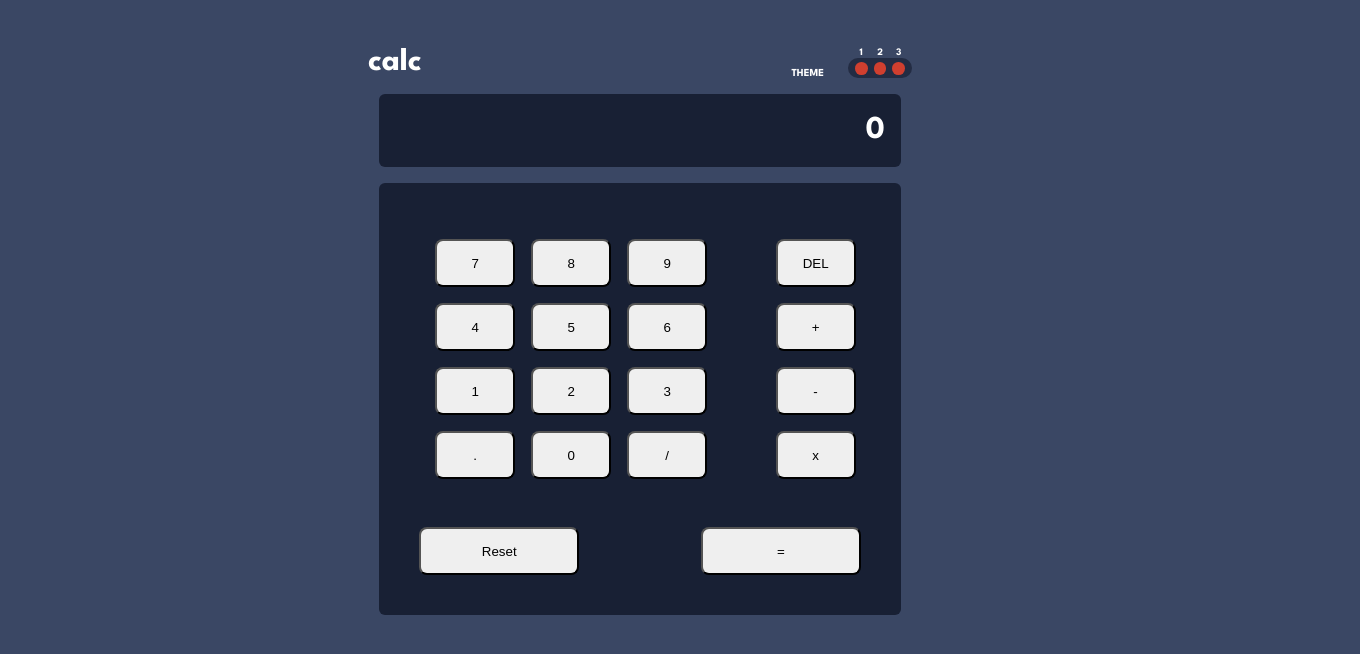
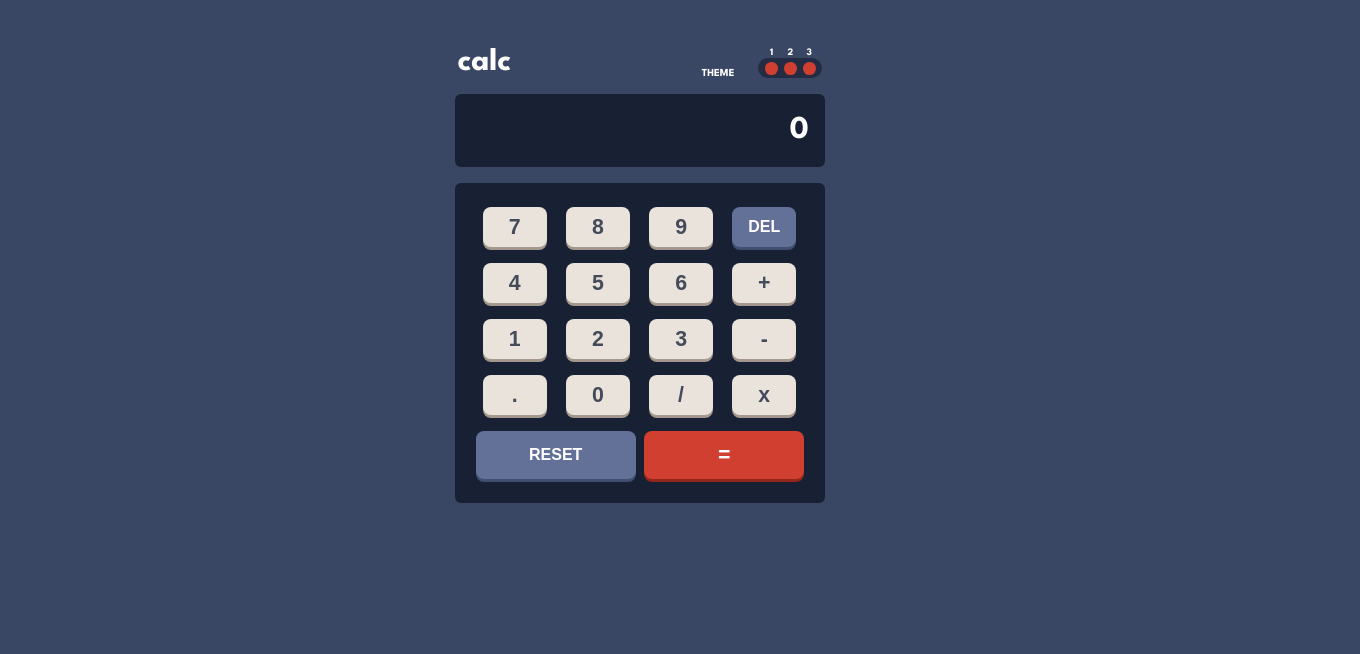
Before and after one commit to pandaCarol/calculator, a React (Create React App) app: page / in a window 1280 px wide. Shown: the top 654 px of the page, 1360 px wide, since content can reach past the window. Built offline with nearby package versions, Linux system fonts and the light colour scheme.

Commit message:
scss almost done

```diff
--- a/src/App.js
+++ b/src/App.js
@@ -1,9 +1,11 @@
 import logo from './logo.svg';
 import './app.scss';
-import React, { useEffect, useRef, useState } from 'react';
+import React, { useContext, createContext, useState } from 'react';
 import Headers from './headers';
 import Outputs from './outputs';
 import InputButtons from './inputs';
+
+const Themetoggle = createContext(null);
 
 function operation (outputs, result) {
   let previousPow, currentPow, calculater;
@@ -35,6 +37,8 @@ function App() {
   const [outputs, setOutputs] = useState("");
   const [inputs, setInputs] = useState("");
   const [result, setResult] = useState("0");
+  const [theme, setTheme] = useState(1);
+
 
   const handelClick = (e) => {
     const cur = e.target.value.toString();
@@ -104,11 +108,14 @@ function App() {
   }
 
   return (
-    <div className="app">
-      <Headers />
-      <Outputs result={result} inputNum={outputs}/>
-      <InputButtons onClick={(e) => handelClick(e)} />
-    </div>
+    <Themetoggle.Provider value={theme}>
+      <div className="app">
+        <Headers onClick={e => setTheme(e.target.value)}/>
+        <Outputs result={result} inputNum={outputs}/>
+        <InputButtons onClick={(e) => handelClick(e)} />
+      </div>
+    </Themetoggle.Provider>
+
   );
 
 }
--- a/src/app.scss
+++ b/src/app.scss
@@ -3,4 +3,17 @@
 
 .app {
     max-width: 40%;
+
+    @media screen and (max-width: 640px) {
+        max-width: 50%;
+    };
+
+    @media screen and (max-width: 570px) {
+        max-width: 60%;
+    };
+
+    @media screen and (max-width: 400px) {
+        max-width: 75%;
+    };
+
 }
--- a/src/headers.js
+++ b/src/headers.js
@@ -1,4 +1,4 @@
-import React from "react";
+import React, { useContext } from "react";
 import "./headers.scss";
 
 const Models = () => {
@@ -11,7 +11,7 @@ const Models = () => {
            {emptArr.map((itme, index) => {return (
                 <span key={index}>
                     {index+1}
-                    <button value={index}></button>
+                    <button value={index+1}></button>
                 </span>
             )})}
         </div>
@@ -21,6 +21,7 @@ const Models = () => {
 }
 
 function Headers () {
+
     return (
         <header>
             <h1>calc</h1>
--- a/src/index.scss
+++ b/src/index.scss
@@ -4,6 +4,8 @@
 // font
 $font-family: 'League Spartan', sans-serif;
 $font-size-numbers: 32px;
+$font-size-button: 24px;
+$font-weight: 700;
 
 
 
@@ -20,7 +22,7 @@ $red-key-background-toggle: hsl(6, 63%, 50%);
 $dark-red-key-shadow: hsl(6, 70%, 34%);
 
 $light-grayish-orange-key-background: hsl(30, 25%, 89%);
-$grayish-orange-key-shadow: hsl(28, 16%, 65%);
+$grayish-orange-key-shadow: hsl(28, 16%, 65%, 90%);
 
 //Text
 
@@ -89,6 +91,6 @@ body {
 }
 
 #root {
-    min-width: 1440px;
+    max-width: 1440px;
     @include library.center-display;
 }
--- a/src/inputs.js
+++ b/src/inputs.js
@@ -10,7 +10,7 @@ function mapButtons(arr) {
                 return "dot";
             case 0:
                 return "num";
-            case "Reset":
+            case "RESET":
                 return "reset";
             case "=":
                 return "equal";
@@ -50,7 +50,7 @@ const DelAddSubMulti = () => {
 }
 
 const ResetEqual = () => {
-    const resetEqual = ["Reset", "="];
+    const resetEqual = ["RESET", "="];
     return mapButtons(resetEqual);
 }
 
--- a/src/inputs.scss
+++ b/src/inputs.scss
@@ -3,58 +3,102 @@
 
 @mixin button {
     @include library.box-margin-padding(0.5rem,0);
-    width: 5rem;
-    height: 3rem;
+    box-shadow: 0px 3px index.$grayish-orange-key-shadow;
+
+    width: 8vmin;
+    height: 5vmin;
     border-radius: 0.5rem;
+    font-size: min(index.$font-size-button, max(calc(index.$font-size-button * 100vw / 1440px), 16px));
+
+
+    /*
+    @if calc(100vw /1440px) >= 1 {
+
+        font-size: index.$font-size-button;
+    } @else if calc(100vw / 1440px) >= 0.3 {
+        font-size: calc(index.$font-size-button * 100vw / 1440px);
+    }*/
+
+    background-color: index.$light-grayish-orange-key-background;
+    font-weight: index.$font-weight;
+    color: index.$verydark-grayish-blue;
+    border: none;
+
+    &:hover {
+        cursor: pointer;
+        background-color: index.$white;
+    }
 }
 
 #input {
     width: 85%;
-    @include library.box-margin-padding(1rem auto, 1rem);
+    @include library.box-margin-padding(0 auto, 1rem);
     display: grid;
     grid-template-columns: 3fr 1fr;
 
-    font-size: index.$font-size-numbers;
     background-color: index.$screen-background;
     border-radius: 6px;
 
     div {
-        @include library.box-margin-padding(1rem, 0);
 
         &:nth-child(2) {
-            @include library.box-margin-padding(2rem 1rem 1rem 0, 0);
             button {
                 @include button;
+            }
+
+            [value = "DEL"] {
+                font-size: min(16px, max(calc(index.$font-size-button * 100vw / 1440px), 10px));
+                background-color: index.$key-background;
+                box-shadow: 0px 3px index.$key-shadow;
+                color: index.$white;
+
+                &:hover {
+                    background-color: hsl(227, 31%, 69%);
+                }
             }
         }
 
         &:nth-child(3) {
             display: grid;
             grid-column: 1/3;
-            position: relative;
-
-            @include library.box-margin-padding(0 1rem 1rem, 0);
+            grid-template-columns: repeat(2, 1fr);
 
             button {
-                @include library.box-margin-padding(0.5rem,0);
-                width: 10rem;
-                height: 3rem;
+                @include button();
+                @include library.box-margin-padding(0.5rem auto, 0);
+                width: 20vmin;
+                height: 6vmin;
                 border-radius: 0.5rem;
 
+                &:nth-child(1) {
+                    font-size: min(16px, max(calc(index.$font-size-button * 100vw / 1440px), 10px));
+                    background-color: index.$key-background;
+                    box-shadow: 0px 3px index.$key-shadow;
+                    color: index.$white;
+
+                    &:hover {
+                        background-color: hsl(227, 31%, 69%);
+                    }
+                }
+
                 &:nth-child(2) {
-                    position: absolute;
-                    right: 0;
+                    background-color: index.$red-key-background-toggle;
+                    box-shadow: 0px 3px index.$dark-red-key-shadow;
+                    color: index.$white;
+
+                    &:hover {
+                        background-color: hsl(6, 83%, 61%);
+                    }
+
                 }
             }
         }
     };
 
     .right {
-        @include library.box-margin-padding(1rem 0 1rem 1rem, 0);
         div:nth-child(2) {
             display: flex;
-            justify-content: flex-start;
-            @include library.box-margin-padding(0 1rem 1rem, 0);
+            justify-content: space-evenly;
 
             button {
                 @include button;
@@ -64,12 +108,18 @@
         .numberButton {
             display: flex;
             flex-wrap: wrap-reverse;
-            justify-content: flex-start;
-            @include library.box-margin-padding(1rem 1rem 0, 0);
+            justify-content: space-evenly;
 
             button {
                 @include button;
             }
         }
+
+        &+div {
+            display: inline-flex;
+            flex-direction: column;
+            justify-content: space-evenly;
+
+        }
     }
 }
```
